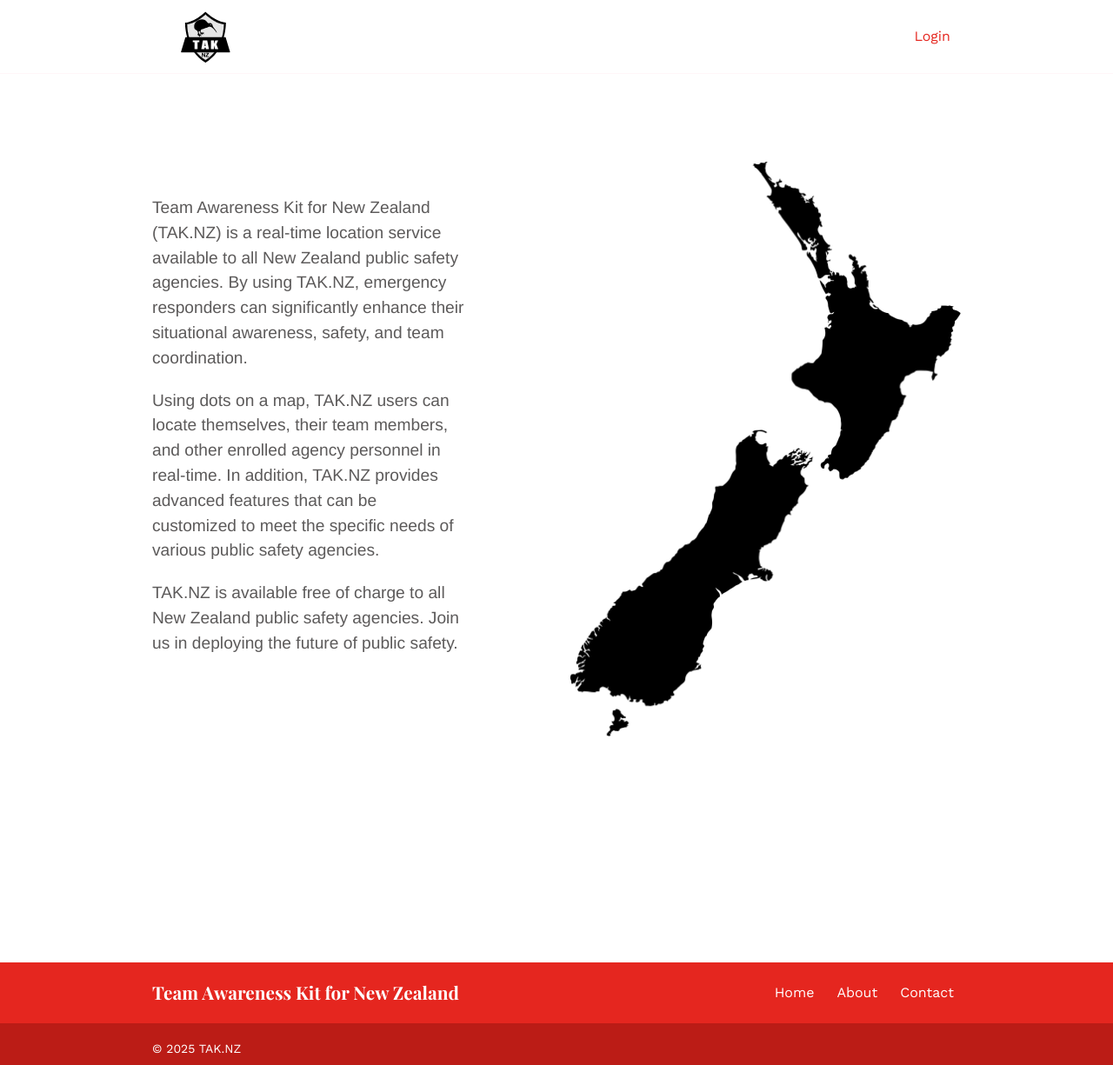
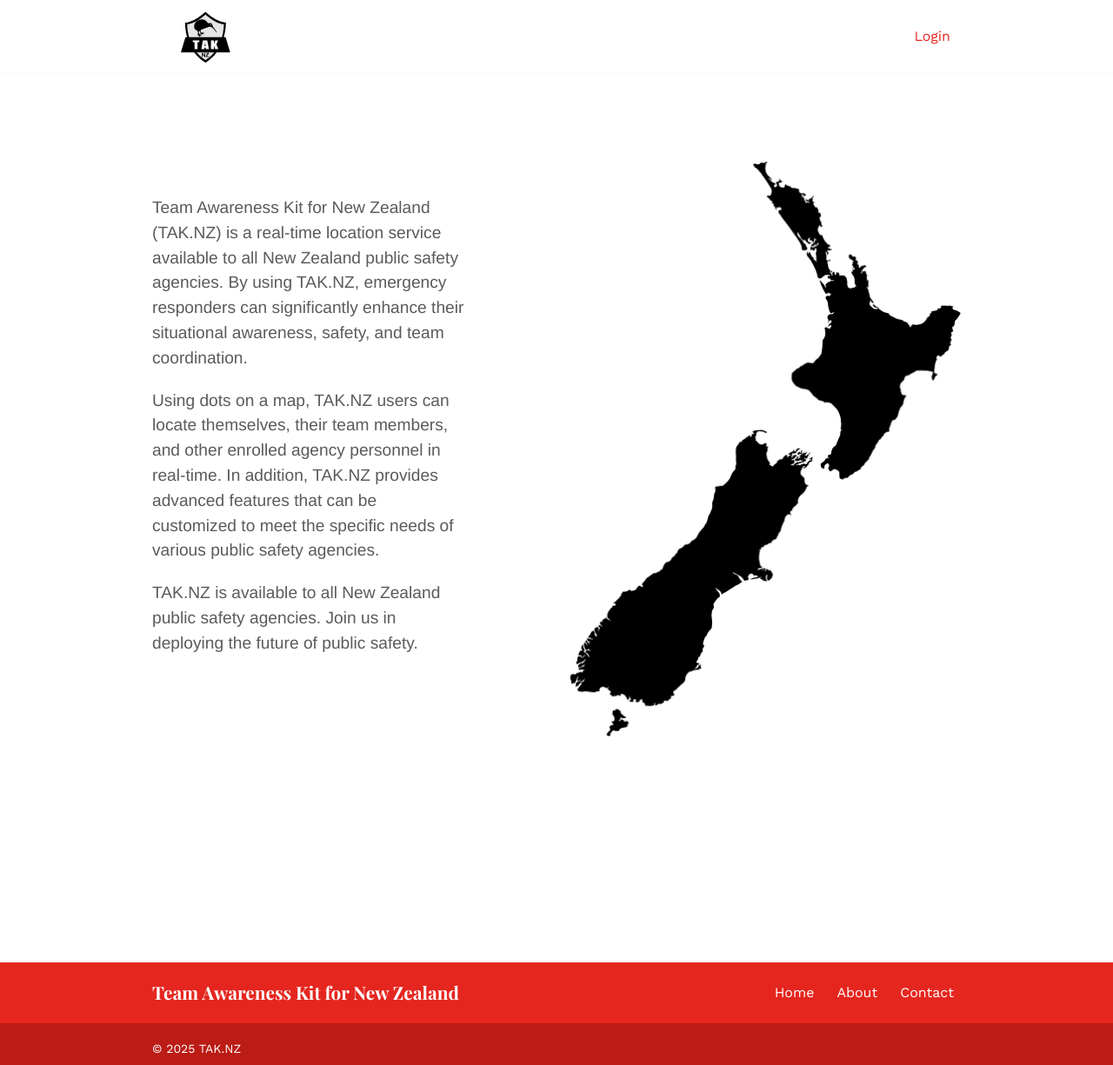
Before and after one commit to TAK-NZ/TAK-NZ.github.io, a Jekyll site: the page built from about.md, in a window 1280 px wide. Shown: the whole page at 87% size. Built offline with Jekyll 4.4.1, drawn with Linux system fonts in a browser that asks for light colours.

Commit message:
Update about.md

```diff
--- a/about.md
+++ b/about.md
@@ -11,4 +11,4 @@ Team Awareness Kit for New Zealand (TAK.NZ) is a real-time location service avai
 
 Using dots on a map, TAK.NZ users can locate themselves, their team members, and other enrolled agency personnel in real-time. In addition, TAK.NZ provides advanced features that can be customized to meet the specific needs of various public safety agencies.
 
-TAK.NZ is available free of charge to all New Zealand public safety agencies. Join us in deploying the future of public safety.
+TAK.NZ is available to all New Zealand public safety agencies. Join us in deploying the future of public safety.
```
